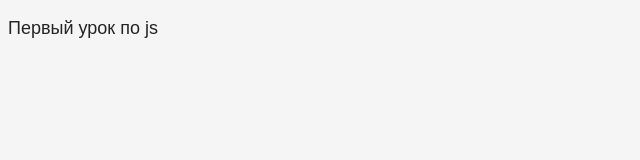
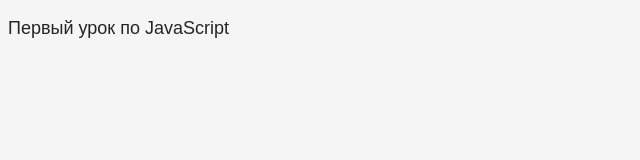
Before and after one commit to LenaPilyushenko/JavaScript, a plain HTML site: page index.html in a window 1280 px wide. Shown: the full height of the page, 0-640 px from the left. Drawn offline with Linux system fonts and the light colour scheme.

Commit message:
Изменила текст на странице

```diff
--- a/index.html
+++ b/index.html
@@ -11,7 +11,7 @@
   </head>
  	<body>
 
-		<p>Первый урок по js</p>
+		<p>Первый урок по JavaScript</p>
 
 		<script type="text/javascript" src="js/script.js"></script>
 
```
